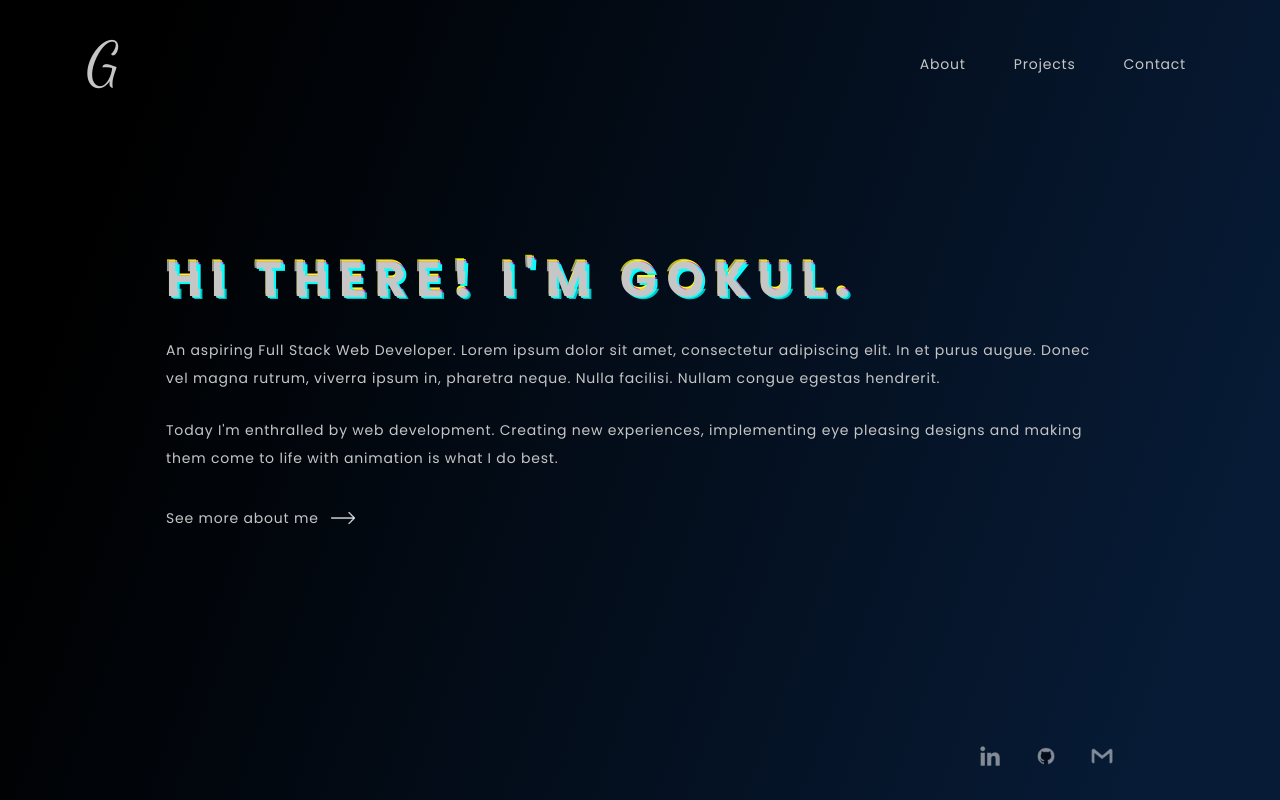
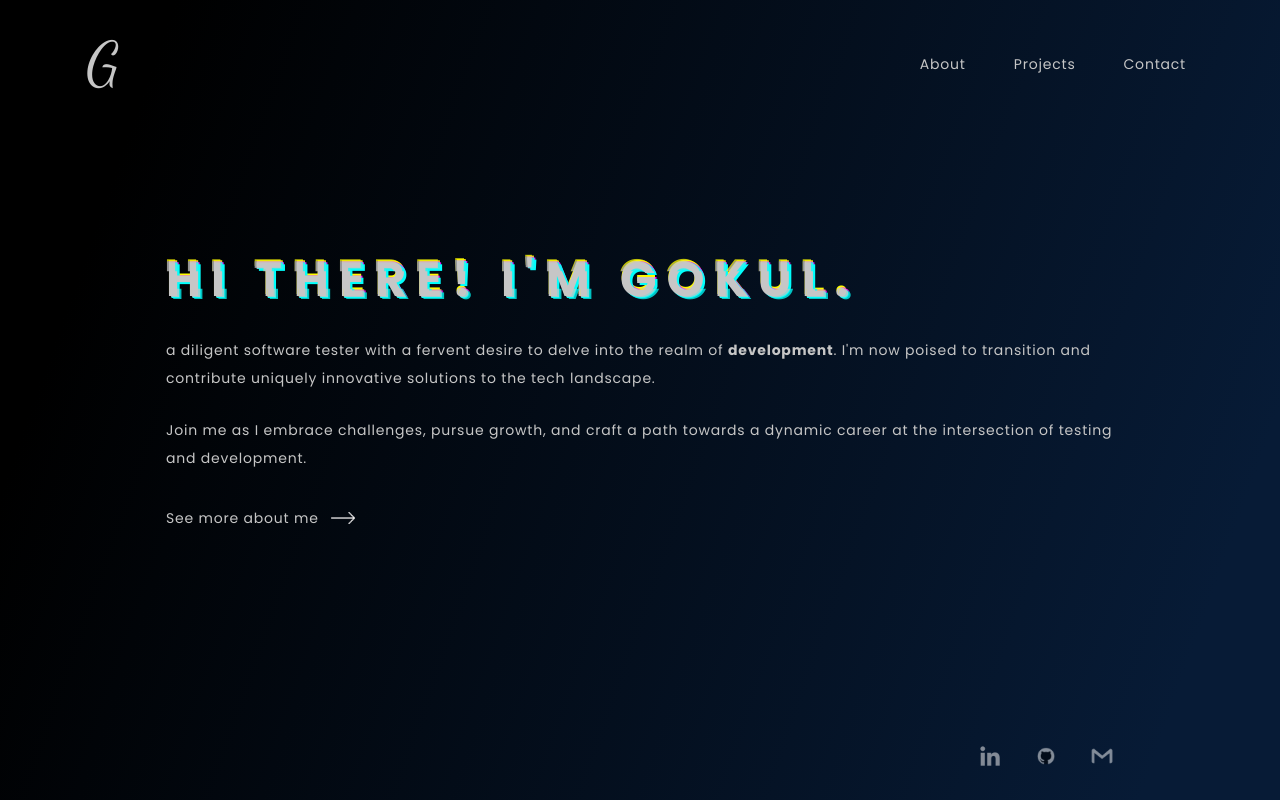
Before and after one commit to gokul101927/Portfolio, a React (Vite) app: page / in a window 1280 px wide. Built offline with nearby package versions, Linux system fonts and the light colour scheme.

Commit message:
Updated the content

```diff
--- a/src/components/Timeline.tsx
+++ b/src/components/Timeline.tsx
@@ -4,7 +4,7 @@ import { motion } from "framer-motion"
 interface Props {
   title: string;
   description: string;
-  isWork: boolean;
+  isWork: boolean | undefined;
 }
 
 const Timeline: React.FC<Props> = ({ title, description, isWork }) => {
--- a/src/pages/About.tsx
+++ b/src/pages/About.tsx
@@ -4,20 +4,21 @@ import Timeline from "../components/Timeline"
 
 const about = [
   {
-    "title": "Born",
-    "description": "An aspiring Full Stack Web Developer. Lorem ipsum dolor sit amet, consectetur adipiscing elit. In et purus augue. Donec vel magna rutrum, viverra ipsum in, pharetra neque. Nulla facilisi. Nullam congue egestas hendrerit.",
+    "title": "From Pixels to Purpose: My Journey Unveiled",
+    "description": "Born on a tranquil day in 2000, I embarked on a journey that would weave a tapestry of education, work, and personal milestones, all interlaced with an ever-growing passion for development.",
   },
   {
-    "title": "Education",
-    "description": "An aspiring Full Stack Web Developer. Lorem ipsum dolor sit amet, consectetur adipiscing elit. In et purus augue. Donec vel magna rutrum, viverra ipsum in, pharetra neque. Nulla facilisi. Nullam congue egestas hendrerit.",
+    "title": "Education's Canvas, Development's Palette",
+    "description": "As I pursued my education in [mention your educational background], I concurrently ventured into the captivating realm of software development. Nurturing an array of skills, showcased elegantly in my skills carousel, including proficiency in [list some skills from your carousel such as programming languages, frameworks, tools], I've forged a path that marries the precision of a software tester with the ingenuity of an aspiring full-stack developer.",
   },
   {
-    "title": "About me me?",
-    "description": "An aspiring Full Stack Web Developer. Lorem ipsum dolor sit amet, consectetur adipiscing elit. In et purus augue. Donec vel magna rutrum, viverra ipsum in, pharetra neque. Nulla facilisi. Nullam congue egestas hendrerit.",
+    "title": "Beyond Bits and Bytes: Nurturing Passion, Igniting Potential",
+    "description": " Beyond the digital landscape, I find solace in [share a personal interest or hobby], a pursuit that enriches my creative thinking and fuels my determination to excel. ",
   },
   {
-    "title": "Work",
-    "description": "An aspiring Full Stack Web Developer. Lorem ipsum dolor sit amet, consectetur adipiscing elit. In et purus augue. Donec vel magna rutrum, viverra ipsum in, pharetra neque. Nulla facilisi. Nullam congue egestas hendrerit.",
+    "title": "Code Crafting: Bridging Testing and Development",
+    "description": "Today, as I stand at the crossroads of my journey, I carry with me a trove of skills that continue to evolve, propelling me towards an exciting future where I'm poised to make a mark in both testing and development.",
+    "skills": true
   }
 ]
 
@@ -37,7 +38,7 @@ const About = () => {
             <div className="flex my-8 ml-2 flex-col gap-12 relative before:content-[' '] before:bg-gray-500 before:inline before:absolute before:left-0 before:w-px before:top-1 before:h-full">
               {about.map(about => {
                 return (
-                  <Timeline title={about.title} description={about.description} isWork={about.title === "Work"}/>)
+                  <Timeline title={about.title} description={about.description} isWork={about.skills}/>)
               })}
             </div>
 
--- a/src/pages/Home.tsx
+++ b/src/pages/Home.tsx
@@ -19,14 +19,11 @@ const Home = () => {
                         </p>
                         <div className="space-y-6 ">
                             <p className="text-sm leading-loose">
-                                An aspiring Full Stack Web Developer. Lorem ipsum dolor sit amet, consectetur adipiscing elit. In et purus
-                                augue. Donec vel magna rutrum, viverra ipsum in, pharetra neque.
-                                Nulla facilisi. Nullam congue egestas hendrerit.
+                                a diligent software tester with a fervent desire to delve into the realm of <strong>development</strong>.
+                                I'm now poised to transition and contribute uniquely innovative solutions to the tech landscape.
                             </p>
                             <p className="text-sm leading-loose">
-                                Today I'm enthralled by web development. Creating new experiences,
-                                implementing eye pleasing designs and making them come to life with
-                                animation is what I do best.
+                                Join me as I embrace challenges, pursue growth, and craft a path towards a dynamic career at the intersection of testing and development.
                             </p>
                         </div>
                         <div>
```
